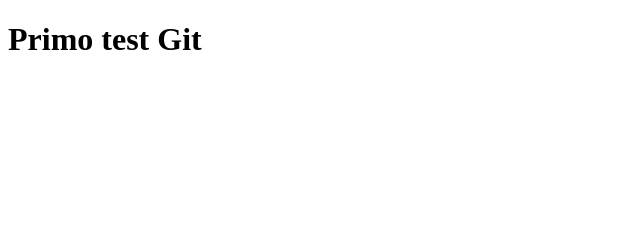
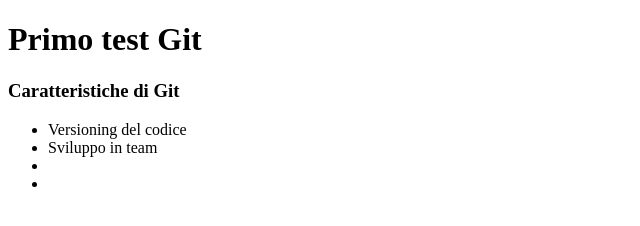
Before and after one commit to BernardiSamuele/Test, a plain HTML site: page index.html in a window 1280 px wide. Shown: the whole page, without its empty margins (0-640 px from the left). Drawn offline with Linux system fonts and the light colour scheme.

Commit message:
Elenco caratteristiche Git

```diff
--- a/index.html
+++ b/index.html
@@ -8,5 +8,12 @@
 </head>
 <body>
     <h1>Primo test Git</h1>
+    <h3>Caratteristiche di Git</h3>
+    <ul>
+        <li>Versioning del codice</li>
+        <li>Sviluppo in team</li>
+        <li></li>
+        <li></li>
+    </ul>
 </body>
 </html>
```
